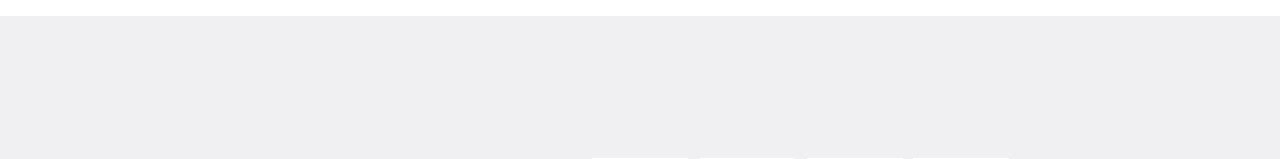
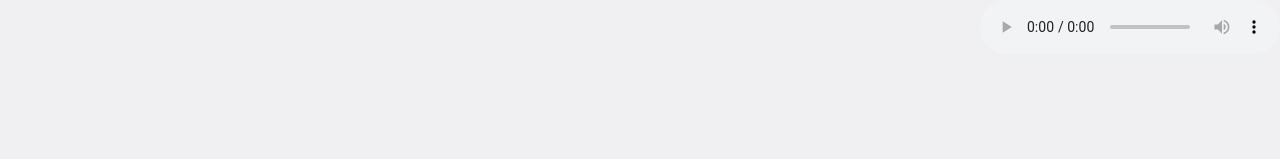
Before and after one commit to Exclusive713/Exclusive713.github.io, a plain HTML site: page index.html in a window 1280 px wide. Shown: the top 159 px of the page. Drawn offline with nearby package versions, Linux system fonts and the light colour scheme.

Commit message:
Exclusive713

```diff
--- a/index.html
+++ b/index.html
@@ -42,8 +42,13 @@
 	<main>
 
 <!--		页眉-->
-		<header class="codrops-header">
-		</header>
+		<!-- <header class="codrops-header">
+		</header> -->
+
+		<div align="right">
+			<audio src="暖一杯茶.mp3" loop="loop" controls="controls" autoplay="autoplay"></audio>
+		</div>
+
 
 		<div class="calendar-wrap">
 			<div class="calendar">
```
Also changed, not shown: 1 other file.
